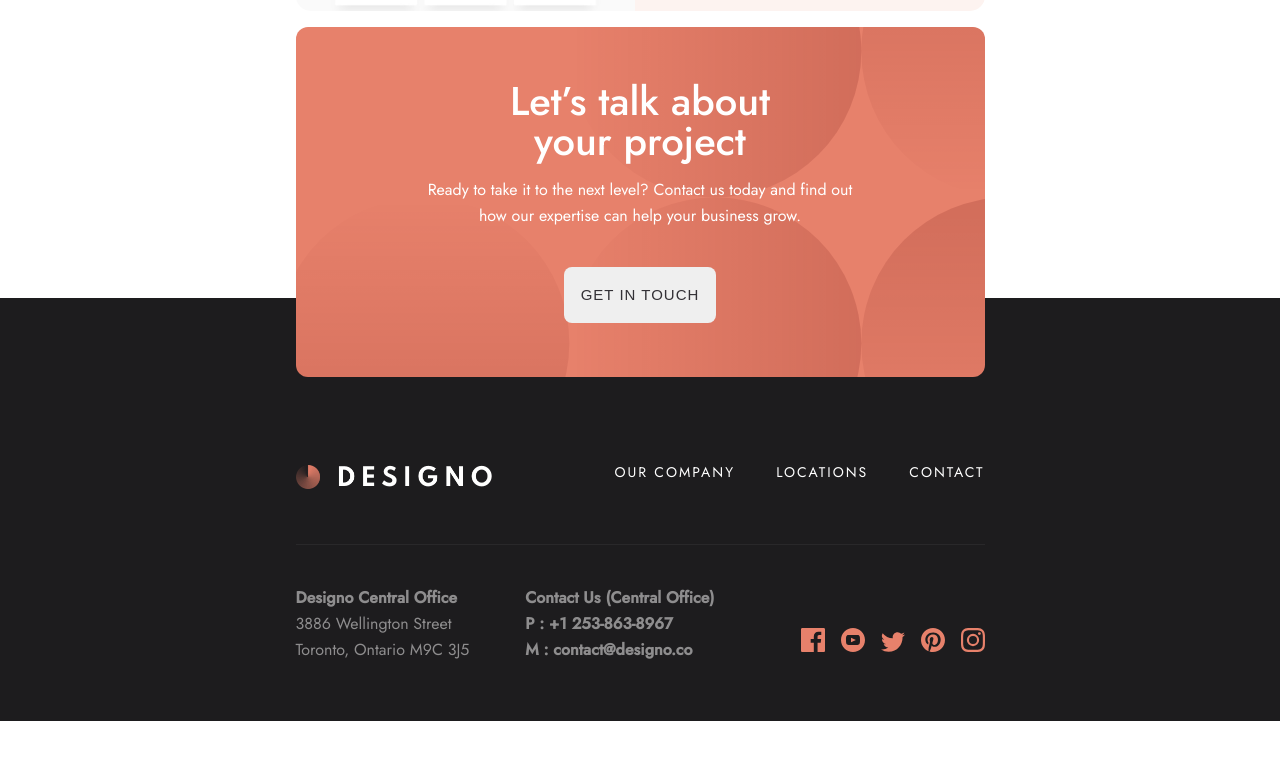
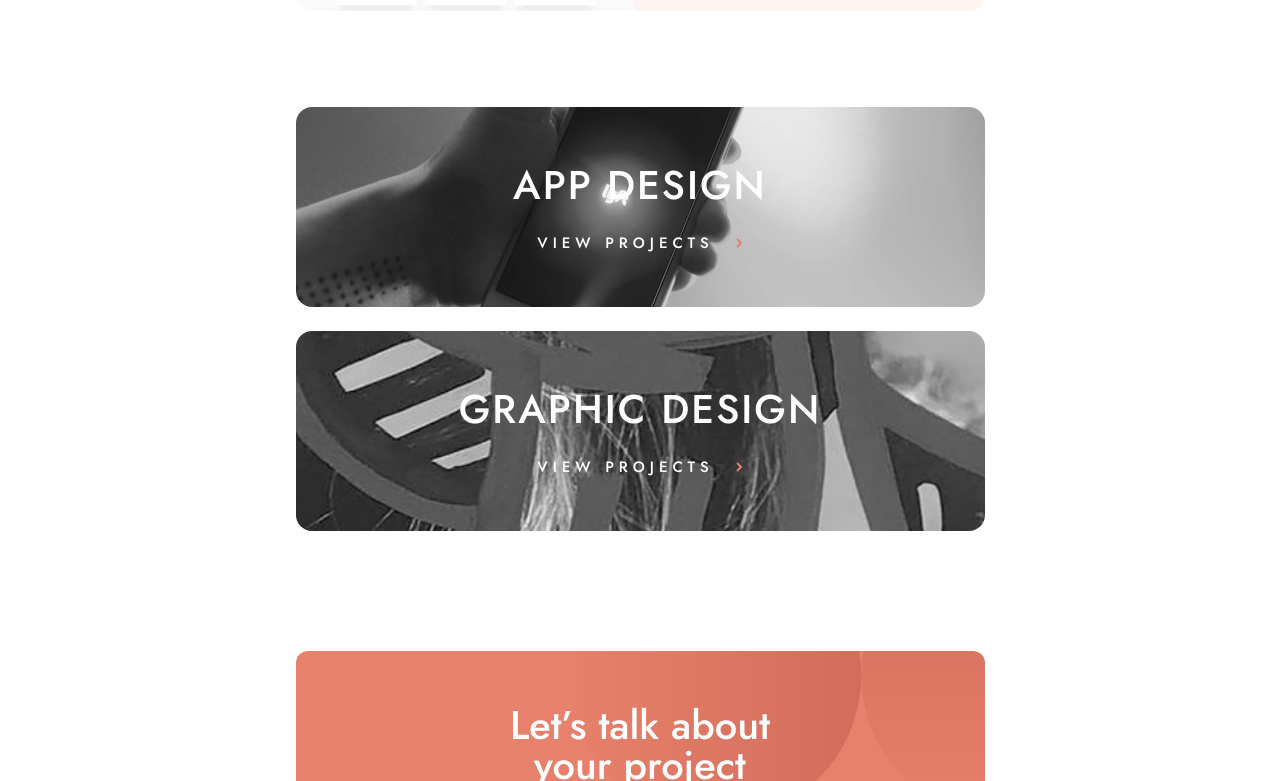
Before and after one commit to pierrolabo/designomultipagewebsite, a React (Create React App) app: page /web-design in a window 1280 px wide. Shown: the part 2499-3280 px from the top of the page. Before the commit the page ends 3220 px from the top, so only its background shows below. Built offline with nearby package versions, Linux system fonts and the light colour scheme.

Commit message:
webdesign ok

```diff
--- a/src/components/Footer/Footer.scss
+++ b/src/components/Footer/Footer.scss
@@ -1,5 +1,5 @@
 @import '../../styles/variables';
-
+/*
 .footer {
     display: flex;
     flex-direction: column;
@@ -151,3 +151,157 @@
         }
     }
 }
+
+*/
+
+.footer {
+    display: flex;
+    flex-direction: column;
+    align-items: center;
+    //margin-top: 226px !important;
+    background-color: $brand-primary-black;
+    height: 815px;
+    color: $brand-primary-white;
+    padding: 0 24px;
+    position: relative;
+    @media(min-width: $breakpoint-tablet) {
+       height: 423px;
+       padding: 0 39px;
+       //margin-top: 287px;
+    }
+    @media(min-width: $breakpoint-desktop) {
+        height: 423px;
+        padding: 0 165px;
+        //margin-top: 380px !important;
+     }
+    &__top {
+        padding-top: 257px;
+        display: flex;
+        flex-direction: column;
+        align-items: center;
+        width: 100%;
+        @media(min-width: $breakpoint-tablet) {
+            padding-top: 167px;
+            padding-bottom: 44px;
+            flex-direction: row;
+            border-bottom: 1px solid rgba(151, 151, 151, .1);
+            max-width: $max-width-tablet;
+        }
+        @media(min-width: $breakpoint-desktop) {
+            max-width: $max-width-desktop;
+        }
+        &--logo {
+            width: 100%;
+            text-align: center;
+            border-bottom: 1px solid rgba(151, 151, 151, .1);
+            @media(min-width: $breakpoint-tablet) {
+                margin-top: 0px !important;
+                border-bottom: none;
+                text-align: left;
+            }
+            img {
+                margin-bottom: 23px;
+                @media(min-width: $breakpoint-tablet) {
+                    margin-bottom: 0;
+                }
+            width: 203px;
+            }
+        }
+        &__navigation {
+            display: flex;
+            flex-direction: column;
+            height: 100%;
+
+            @media(min-width: $breakpoint-tablet) {
+                flex-direction: row;
+                width: 100%;
+                min-width: 370px;
+                max-width: 370px;
+                justify-content: space-between;
+            }
+            a {
+                text-decoration: none;
+                font-size: 14px;
+                line-height: 14px;
+                letter-spacing: 2px;
+                color: $brand-primary-white;
+                margin-top: 30px;
+                text-align: center;
+                &:hover {
+                    border-bottom: 1px solid $brand-secondary-dark-grey;
+                }
+                @media(min-width: $breakpoint-tablet) {
+                    margin-top: 0;
+                    height: 16px;
+                    align-items: center;
+                }
+            }
+        }
+    }
+    &__bottom {
+        display: flex;
+        flex-direction: column;
+        width: 100%;
+        align-items: center;
+        margin-top: 40px;
+        @media(min-width: $breakpoint-tablet) {
+            flex-direction: row;
+            justify-content: space-between;
+            max-width: $max-width-tablet;
+
+        }
+        @media(min-width: $breakpoint-desktop) {
+            max-width: $max-width-desktop;
+        }
+        &__details {
+            @media(min-width: $breakpoint-tablet) {
+                display: flex;
+            }
+            &--address:not(:first-child) {
+                margin-top: 40px;
+            }
+            &--address {
+                @media(min-width: $breakpoint-tablet) {
+                    margin-top: 0px !important;
+                    text-align: left;
+                    &:not(:first-child) {
+                        margin-left: 56px;
+                        p {
+                            font-weight: 700;
+                        }
+                    }
+                }
+                @media(min-width: $breakpoint-desktop) {
+                    &:not(:first-child) {
+                        margin-left: 205px;
+                    }
+                }
+                color: #8e8d8e;
+                text-align: center;
+                h4 {
+                    font-weight: 700;
+                    font-size: 16px;
+                    line-height: 26px;
+                }
+                p {
+                    font-weight: 400;
+                    font-size: 16px;
+                    line-height: 26px;
+                }
+            }
+        }
+        &__logos {
+            margin-top: 40px;
+            &--logo:not(:first-child) {
+                margin-left: 16px;
+            }
+            &--logo:hover {
+                cursor: pointer;
+                path {
+                    fill: $brand-secondary-light-peach;
+                }
+            }
+
+        }
+    }
+}
--- a/src/components/ProductCard/ProductCard.scss
+++ b/src/components/ProductCard/ProductCard.scss
@@ -78,7 +78,7 @@
         border-bottom-left-radius: 15px;
         border-bottom-right-radius: 15px;
         text-align: center;
-        height: 100%;
+        height: 155px;
         &:hover {
             cursor: pointer;
             background-color: $brand-primary-peach;
@@ -90,6 +90,7 @@
             border-bottom-left-radius: 0px;
                 border-bottom-right-radius: 15px;
                 border-top-right-radius: 15px;
+                height: 100%;
                 width: 100%;
         }
         @media(min-width: $breakpoint-desktop) {
--- a/src/pages/Home/Home.scss
+++ b/src/pages/Home/Home.scss
@@ -4,15 +4,20 @@
     display: flex;
     flex-direction: column;
     padding: 0 24px;
+    margin-bottom: 247px;
     @media(min-width: $breakpoint-tablet) {
         padding: 0 0;
         max-width: 689px;
+        margin-bottom: 138px;
 
     }
     @media(min-width: $breakpoint-desktop) {
         flex-direction: row;
         height: 412px;
         max-width: 1111px;
+
+        margin-bottom: 280px;
+
     }
 
 }
--- a/src/pages/WebDesign/WebDesign.js
+++ b/src/pages/WebDesign/WebDesign.js
@@ -2,6 +2,7 @@ import React from 'react'
 
 import HeaderDesign from "../../components/HeaderDesign/HeaderDesign";
 import ProductCard from "../../components/ProductCard/ProductCard";
+import CardCategory from "../../components/CardCategory/CardCategory";
 
 import ExpressImg from '../../assets/web-design/desktop/image-express.jpg';
 import TransferImg from '../../assets/web-design/desktop/image-transfer.jpg';
@@ -53,6 +54,10 @@ export default function WebDesign() {
                     text="Get expert training in coding, data, design, and digital marketing"
                 />
             </section>
+            <section className="webdesign__category">
+                <CardCategory title="APP DESIGN" link="/app-design"/>
+                <CardCategory title="GRAPHIC DESIGN" link="graphic-design"/>
+            </section>
         </div>
     )
 }
--- a/src/pages/WebDesign/WebDesign.scss
+++ b/src/pages/WebDesign/WebDesign.scss
@@ -1,11 +1,61 @@
 @import '../../styles/variables';
 
 .webdesign {
-    margin-top: 0 !important;
     display: flex;
     flex-direction: column;
     justify-content: center;
     align-items: center;
+    margin-bottom: 256px;
+
+    @media(min-width: $breakpoint-tablet) {
+        margin-bottom: 367px;
+    }
+    @media(min-width: $breakpoint-desktop) {
+        margin-bottom: 361px;
+
+    }
+    &__category {
+        width: $max-width-mobile;
+        margin-top: 96px !important;
+        display: flex;
+        flex-direction: column;
+        align-items: center;
+        & > div {
+            margin-bottom: 24px;
+        }
+        @media(min-width: $breakpoint-tablet) {
+            width: 100%;
+        }
+        @media(min-width: $breakpoint-desktop) {
+            flex-direction: row;
+            max-width: $max-width-desktop;
+            margin-top: 160px !important;
+            & > div {
+                margin-right: 30px;
+            }
+        }
+        .cardcategory {
+            height: 250px;
+            @media(min-width: $breakpoint-tablet) {
+                width: $max-width-tablet;
+            }
+            @media(min-width: $breakpoint-desktop) {
+                max-height: 308px;
+                height: 308px;
+                max-width: 541px;
+                min-width: 541px;
+            }
+            &__content {
+                h2 {
+                    margin-bottom: 12px;
+                    @media(min-width: $breakpoint-tablet) {
+                        margin-bottom: 23px;
+                    }
+                }
+            }
+        }
+
+    }
 }
 
 .webdesign--background {
@@ -18,3 +68,7 @@
         background-position: 99% 48% !important;
     }
 }
+
+.footer {
+    //margin-top: 380px !important;
+}
```
